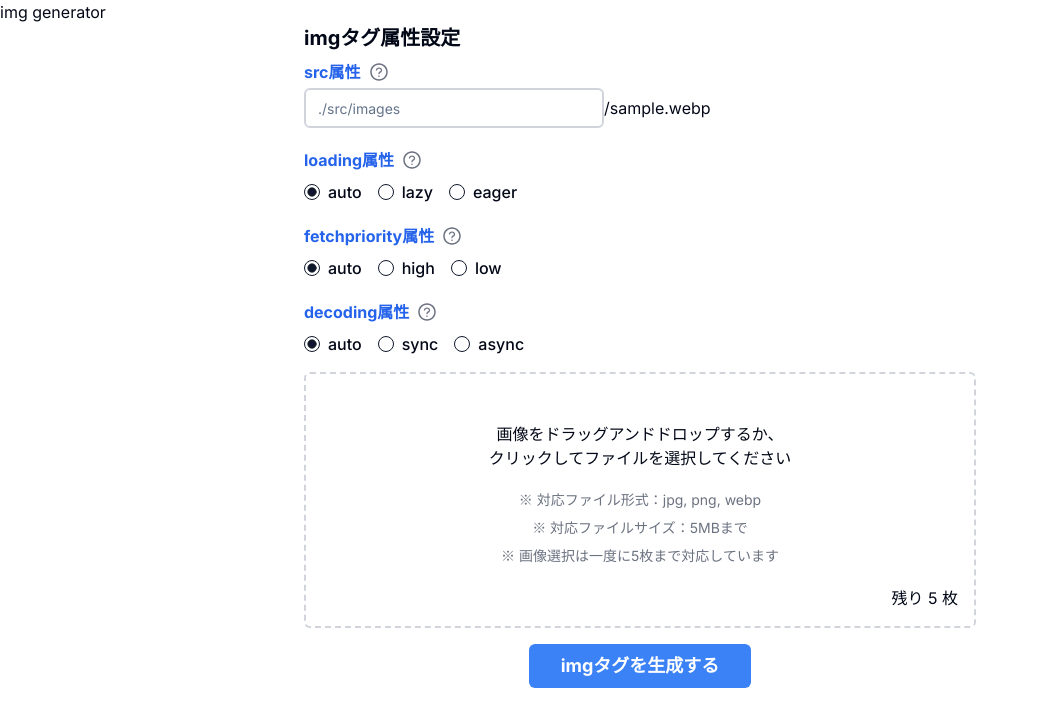
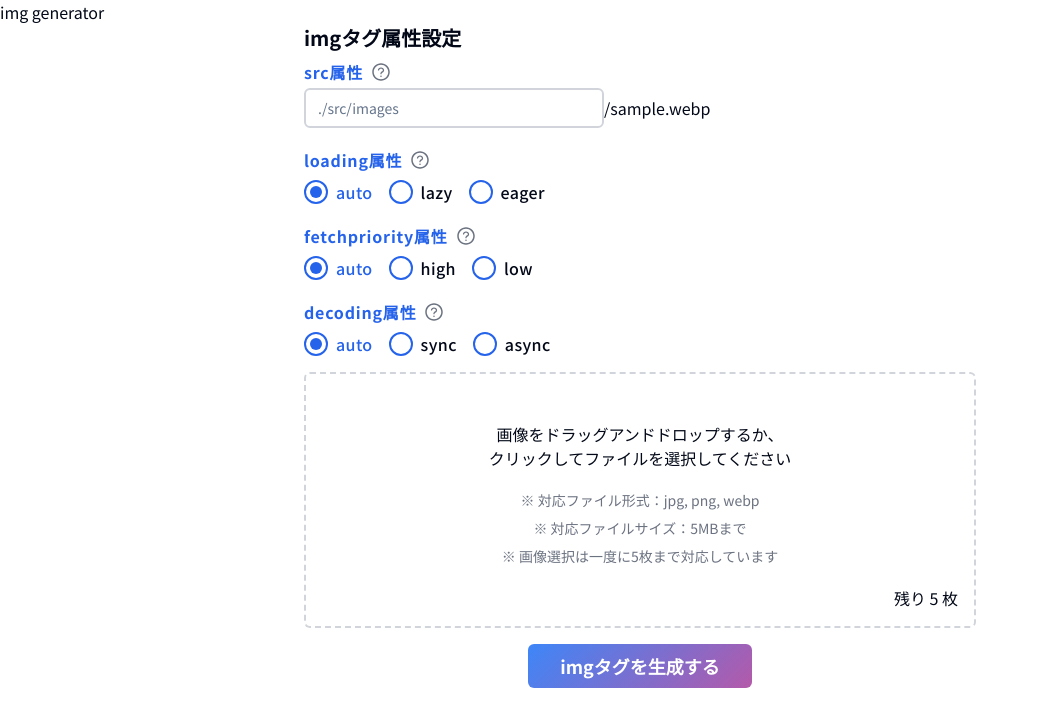
Before and after one commit to harumiWeb/img-generator, a Next.js app: page / in a window 1280 px wide. Shown: the top 726 px of the page, without its empty margins (0-1038 px from the left). Built offline with nearby package versions, Linux system fonts and the light colour scheme.

Commit message:
属性設定がローカルストレージに保存されるようにしました。 ※StrictModeではリセットされます

```diff
--- a/src/app/globals.css
+++ b/src/app/globals.css
@@ -67,3 +67,20 @@
 .code-block {
   padding-right: 46px !important;
 }
+
+.generate-button {
+  background: linear-gradient(-45deg, #ffa63d, #ff3d77, #338aff, #3cf0c5);
+  background-size: 600%;
+  animation: anime 7s linear infinite;
+}
+@keyframes anime {
+  0% {
+    background-position: 0% 50%;
+  }
+  50% {
+    background-position: 100% 50%;
+  }
+  100% {
+    background-position: 0% 50%;
+  }
+}
--- a/src/app/layout.tsx
+++ b/src/app/layout.tsx
@@ -1,8 +1,8 @@
 import type { Metadata } from "next";
-import { Inter } from "next/font/google";
+import { Noto_Sans_JP } from "next/font/google";
 import "./globals.css";
 
-const inter = Inter({ subsets: ["latin"] });
+const notoSansJP = Noto_Sans_JP({ subsets: ["latin"] });
 
 export const metadata: Metadata = {
   title: "imgalt",
@@ -16,7 +16,7 @@ export default function RootLayout({
 }>) {
   return (
     <html lang="ja">
-      <body className={inter.className}>{children}</body>
+      <body className={notoSansJP.className}>{children}</body>
     </html>
   );
 }
--- a/src/components/GenerateButton/GenerateButton.tsx
+++ b/src/components/GenerateButton/GenerateButton.tsx
@@ -14,7 +14,7 @@ export function GenerateButton({
   return (
     <>
       <button
-        className={`bg-blue-500 flex items-center justify-center gap-3 text-white text-lg font-bold py-2 px-8 rounded-md mx-auto hover:bg-blue-600 transition-colors duration-200 ${
+        className={`generate-button bg-blue-500 flex items-center justify-center gap-3 text-white text-lg font-bold py-2 px-8 rounded-md mx-auto hover:bg-blue-600 transition-colors duration-200 ${
           isGenerating ? "opacity-50 cursor-not-allowed" : ""
         }`}
         onClick={() => {
--- a/src/components/SettingsComponent/Decoding/DecodingOption.tsx
+++ b/src/components/SettingsComponent/Decoding/DecodingOption.tsx
@@ -8,33 +8,45 @@ export function DecodingOption({ settings, setSettings }: SettingsProps) {
     <div className="flex flex-col gap-2">
       <Label
         htmlFor="decoding"
-        className="text-md font-bold text-blue-600 flex items-center gap-2"
+        className="text-md font-bold text-blue-600 tracking-wider flex items-center gap-2"
       >
         decoding属性
         <ToolTip text="decoding属性は画像のデコード方法を指定します。" />
       </Label>
       <RadioGroup
-        defaultValue={settings.decoding}
+        value={settings.decoding}
         className="flex gap-4"
         onValueChange={(value) =>
           setSettings({ ...settings, decoding: value })
         }
       >
         <div className="flex items-center space-x-2">
-          <RadioGroupItem value="auto" id="decoding-auto" />
-          <Label htmlFor="decoding-auto" className="text-md">
+          <RadioGroupItem value="auto" id="decoding-auto" className={`w-6 h-6 border-2 border-blue-600 rounded-full relative flex-shrink-0 ${
+              settings.decoding === "auto" ? "[&::before]:content-[''] [&::before]:absolute [&::before]:w-3 [&::before]:h-3 [&::before]:bg-blue-600 [&::before]:rounded-full [&::before]:top-1/2 [&::before]:left-1/2 [&::before]:-translate-x-1/2 [&::before]:-translate-y-1/2" : ""
+            }`}
+            checked={settings.decoding === "auto"}
+          />
+          <Label htmlFor="decoding-auto" className={`text-md tracking-wide ${settings.decoding === "auto" ? "text-blue-600" : ""}`}>
             auto
           </Label>
         </div>
         <div className="flex items-center space-x-2">
-          <RadioGroupItem value="sync" id="decoding-sync" />
-          <Label htmlFor="decoding-sync" className="text-md">
+          <RadioGroupItem value="sync" id="decoding-sync" className={`w-6 h-6 border-2 border-blue-600 rounded-full relative flex-shrink-0 ${
+              settings.decoding === "sync" ? "[&::before]:content-[''] [&::before]:absolute [&::before]:w-3 [&::before]:h-3 [&::before]:bg-blue-600 [&::before]:rounded-full [&::before]:top-1/2 [&::before]:left-1/2 [&::before]:-translate-x-1/2 [&::before]:-translate-y-1/2" : ""
+            }`}
+            checked={settings.decoding === "sync"}
+          />
+          <Label htmlFor="decoding-sync" className={`text-md tracking-wide ${settings.decoding === "sync" ? "text-blue-600" : ""}`}>
             sync
           </Label>
         </div>
         <div className="flex items-center space-x-2">
-          <RadioGroupItem value="async" id="decoding-async" />
-          <Label htmlFor="decoding-async" className="text-md">
+          <RadioGroupItem value="async" id="decoding-async" className={`w-6 h-6 border-2 border-blue-600 rounded-full relative flex-shrink-0 ${
+              settings.decoding === "async" ? "[&::before]:content-[''] [&::before]:absolute [&::before]:w-3 [&::before]:h-3 [&::before]:bg-blue-600 [&::before]:rounded-full [&::before]:top-1/2 [&::before]:left-1/2 [&::before]:-translate-x-1/2 [&::before]:-translate-y-1/2" : ""
+            }`}
+            checked={settings.decoding === "async"}
+          />
+          <Label htmlFor="decoding-async" className={`text-md tracking-wide ${settings.decoding === "async" ? "text-blue-600" : ""}`}>
             async
           </Label>
         </div>
--- a/src/components/SettingsComponent/FetchPriority/FetchPriority.tsx
+++ b/src/components/SettingsComponent/FetchPriority/FetchPriority.tsx
@@ -8,33 +8,45 @@ export function FetchPriority({ settings, setSettings }: SettingsProps) {
     <div className="flex flex-col gap-2">
       <Label
         htmlFor="fetchPriority"
-        className="text-md font-bold text-blue-600 flex items-center gap-2"
+        className="text-md font-bold text-blue-600 tracking-wider flex items-center gap-2"
       >
         fetchpriority属性
         <ToolTip text="fetchpriority属性は画像の読込優先度を指定します。" />
       </Label>
       <RadioGroup
-        defaultValue={settings.fetchPriority}
+        value={settings.fetchPriority}
         className="flex gap-4"
         onValueChange={(value) =>
           setSettings({ ...settings, fetchPriority: value })
         }
       >
         <div className="flex items-center space-x-2">
-          <RadioGroupItem value="auto" id="fetchpriority-auto" />
-          <Label htmlFor="fetchpriority-auto" className="text-md">
+          <RadioGroupItem value="auto" id="fetchpriority-auto" className={`w-6 h-6 border-2 border-blue-600 rounded-full relative flex-shrink-0 ${
+              settings.fetchPriority === "auto" ? "[&::before]:content-[''] [&::before]:absolute [&::before]:w-3 [&::before]:h-3 [&::before]:bg-blue-600 [&::before]:rounded-full [&::before]:top-1/2 [&::before]:left-1/2 [&::before]:-translate-x-1/2 [&::before]:-translate-y-1/2" : ""
+            }`}
+            checked={settings.fetchPriority === "auto"}
+          />
+          <Label htmlFor="fetchpriority-auto" className={`text-md tracking-wide ${settings.fetchPriority === "auto" ? "text-blue-600" : ""}`}>
             auto
           </Label>
         </div>
         <div className="flex items-center space-x-2">
-          <RadioGroupItem value="high" id="fetchpriority-high" />
-          <Label htmlFor="fetchpriority-high" className="text-md">
+          <RadioGroupItem value="high" id="fetchpriority-high" className={`w-6 h-6 border-2 border-blue-600 rounded-full relative flex-shrink-0 ${
+              settings.fetchPriority === "high" ? "[&::before]:content-[''] [&::before]:absolute [&::before]:w-3 [&::before]:h-3 [&::before]:bg-blue-600 [&::before]:rounded-full [&::before]:top-1/2 [&::before]:left-1/2 [&::before]:-translate-x-1/2 [&::before]:-translate-y-1/2" : ""
+            }`}
+            checked={settings.fetchPriority === "high"}
+          />
+          <Label htmlFor="fetchpriority-high" className={`text-md tracking-wide ${settings.fetchPriority === "high" ? "text-blue-600" : ""}`}>
             high
           </Label>
         </div>
         <div className="flex items-center space-x-2">
-          <RadioGroupItem value="low" id="fetchpriority-low" />
-          <Label htmlFor="fetchpriority-low" className="text-md">
+          <RadioGroupItem value="low" id="fetchpriority-low" className={`w-6 h-6 border-2 border-blue-600 rounded-full relative flex-shrink-0 ${
+              settings.fetchPriority === "low" ? "[&::before]:content-[''] [&::before]:absolute [&::before]:w-3 [&::before]:h-3 [&::before]:bg-blue-600 [&::before]:rounded-full [&::before]:top-1/2 [&::before]:left-1/2 [&::before]:-translate-x-1/2 [&::before]:-translate-y-1/2" : ""
+            }`}
+            checked={settings.fetchPriority === "low"}
+          />
+          <Label htmlFor="fetchpriority-low" className={`text-md tracking-wide ${settings.fetchPriority === "low" ? "text-blue-600" : ""}`}>
             low
           </Label>
         </div>
--- a/src/components/SettingsComponent/LazyOption/LazyOption.tsx
+++ b/src/components/SettingsComponent/LazyOption/LazyOption.tsx
@@ -7,31 +7,54 @@ export function LazyOption({ settings, setSettings }: SettingsProps) {
     <div className="flex flex-col gap-2">
       <Label
         htmlFor="auto"
-        className="text-md font-bold text-blue-600 flex items-center gap-2"
+        className="text-md font-bold text-blue-600 tracking-wider flex items-center gap-2"
       >
         loading属性
         <ToolTip text="loading属性は画像の読み込み方法を指定します。" />
       </Label>
       <RadioGroup
-        defaultValue={settings.loading}
+        value={settings.loading}
         className="flex gap-4"
         onValueChange={(value) => setSettings({ ...settings, loading: value })}
       >
         <div className="flex items-center space-x-2">
-          <RadioGroupItem value="auto" id="auto" />
-          <Label htmlFor="auto" className="text-md">
+          <RadioGroupItem
+            value="auto"
+            id="auto"
+            checked={settings.loading === "auto"}
+            className={`w-6 h-6 border-2 border-blue-600 rounded-full relative flex-shrink-0 ${
+              settings.loading === "auto"
+                ? "[&::before]:content-[''] [&::before]:absolute [&::before]:w-3 [&::before]:h-3 [&::before]:bg-blue-600 [&::before]:rounded-full [&::before]:top-1/2 [&::before]:left-1/2 [&::before]:-translate-x-1/2 [&::before]:-translate-y-1/2"
+                : ""
+            }`}
+          />
+          <Label htmlFor="auto" className={`text-md tracking-wide ${settings.loading === "auto" ? "text-blue-600" : ""}`}>
             auto
           </Label>
         </div>
         <div className="flex items-center space-x-2">
-          <RadioGroupItem value="lazy" id="lazy" />
-          <Label htmlFor="lazy" className="text-md">
+          <RadioGroupItem
+            value="lazy"
+            id="lazy"
+            checked={settings.loading === "lazy"}
+            className={`w-6 h-6 border-2 border-blue-600 rounded-full relative flex-shrink-0 ${
+              settings.loading === "lazy" ? "[&::before]:content-[''] [&::before]:absolute [&::before]:w-3 [&::before]:h-3 [&::before]:bg-blue-600 [&::before]:rounded-full [&::before]:top-1/2 [&::before]:left-1/2 [&::before]:-translate-x-1/2 [&::before]:-translate-y-1/2" : ""
+            }`}
+          />
+          <Label htmlFor="lazy" className={`text-md tracking-wide ${settings.loading === "lazy" ? "text-blue-600" : ""}`}>
             lazy
           </Label>
         </div>
         <div className="flex items-center space-x-2">
-          <RadioGroupItem value="eager" id="eager" />
-          <Label htmlFor="eager" className="text-md">
+          <RadioGroupItem
+            value="eager"
+            id="eager"
+            checked={settings.loading === "eager"}
+            className={`w-6 h-6 border-2 border-blue-600 rounded-full relative flex-shrink-0 ${
+              settings.loading === "eager" ? "[&::before]:content-[''] [&::before]:absolute [&::before]:w-3 [&::before]:h-3 [&::before]:bg-blue-600 [&::before]:rounded-full [&::before]:top-1/2 [&::before]:left-1/2 [&::before]:-translate-x-1/2 [&::before]:-translate-y-1/2" : ""
+            }`}
+          />
+          <Label htmlFor="eager" className={`text-md tracking-wide ${settings.loading === "eager" ? "text-blue-600" : ""}`}>
             eager
           </Label>
         </div>
--- a/src/components/SettingsComponent/SrcOption/SrcOption.tsx
+++ b/src/components/SettingsComponent/SrcOption/SrcOption.tsx
@@ -6,7 +6,7 @@ import { ToolTip } from "@/components/ToolTip/ToolTip";
 export function SrcOption({ settings, setSettings }: SettingsProps) {
   return (
     <div className="flex flex-col gap-1">
-      <Label htmlFor="src" className="text-md font-bold text-blue-600 flex items-center gap-2">
+      <Label htmlFor="src" className="text-md font-bold text-blue-600 tracking-wider flex items-center gap-2">
         src属性
         <ToolTip text="src属性は画像ファイルまでのパスを指定します。" />
       </Label>
```
Also changed, not shown: src/app/page.tsx (+13 -0 lines).
